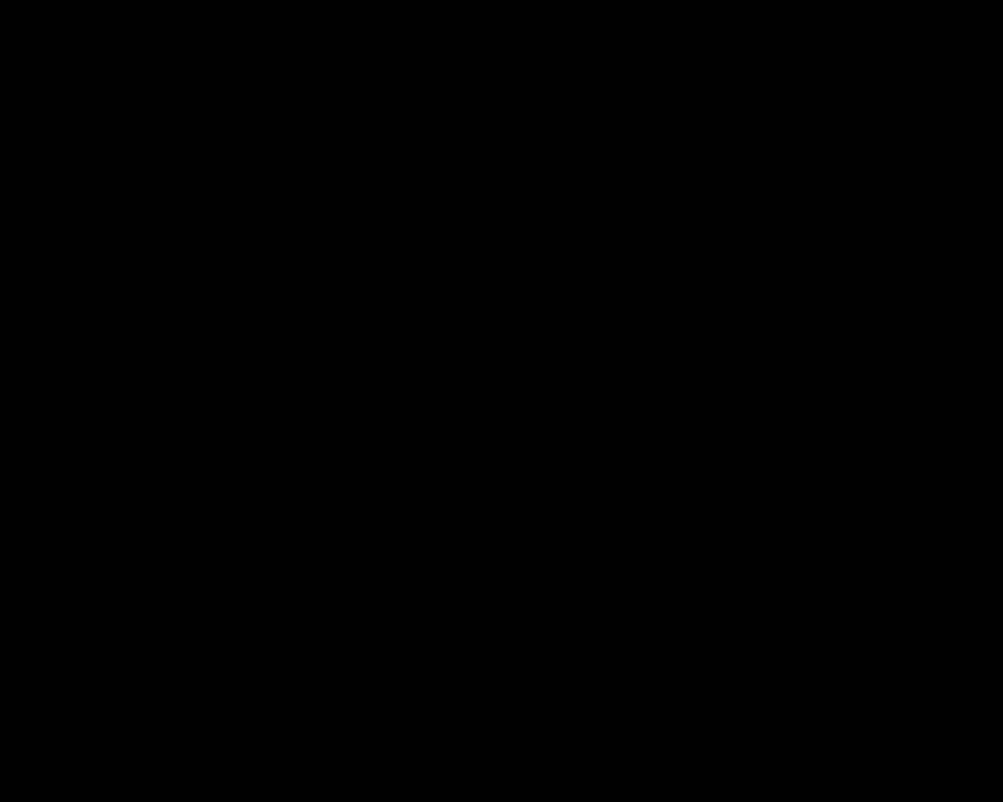
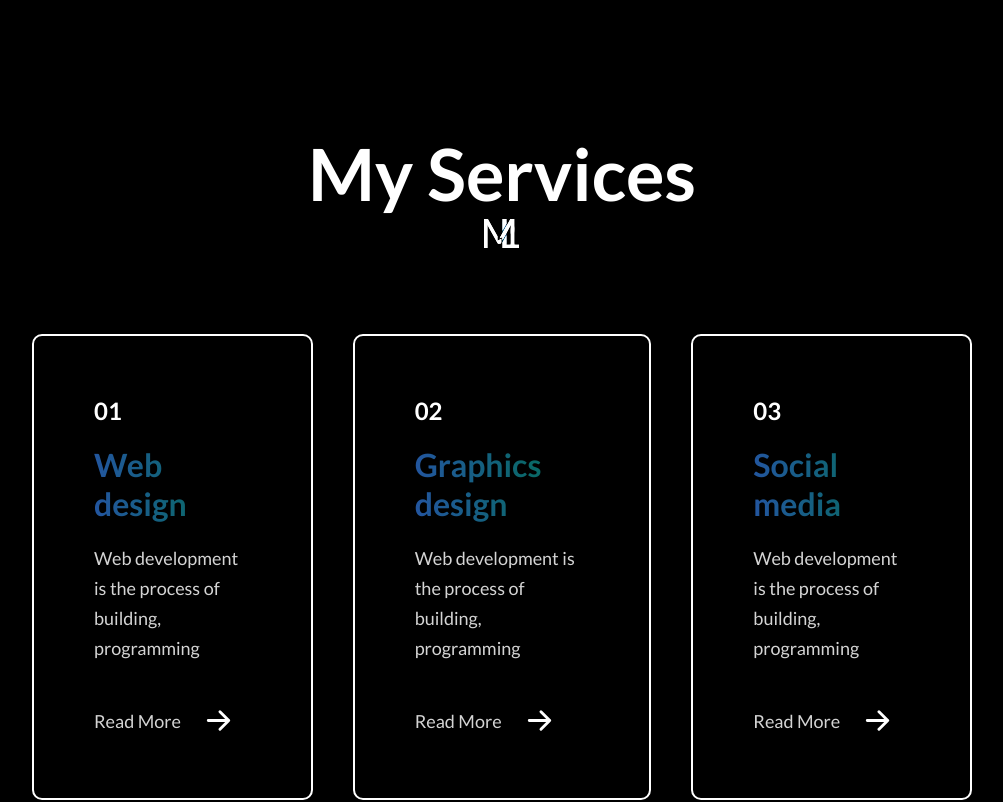
Before and after one commit to LataM88/portfolio, a React (Create React App) app: page / in a window 1280 px wide. Shown: the part 1520-2322 px from the top of the page, without its empty margins (138-1141 px from the left). Before the commit the page ends 1570 px from the top, so only its background shows below. Built offline with nearby package versions, Linux system fonts and the light colour scheme.

Commit message:
services/interests

```diff
--- a/src/App.js
+++ b/src/App.js
@@ -2,6 +2,7 @@
 import Navbar from './components/navbar';
 import Header from './components/Header/header';
 import About from './components/About/about';
+import Services from './components/Services/services';
 
 function App() {
   return (
@@ -9,6 +10,7 @@
       <Navbar />
       <Header />
       <About />
+      <Services />
     </div>
   );
 }
--- /dev/null
+++ b/src/assets/services_data.js
@@ -0,0 +1,34 @@
+const Services_Data = [
+    {
+        s_no:"01",
+        s_name:"Web design",
+        s_desc:"Web development is the process of building, programming"
+    },
+    {
+        s_no:"02",
+        s_name:"Graphics design",
+        s_desc:"Web development is the process of building, programming"
+    },
+    {
+        s_no:"03",
+        s_name:"Social media",
+        s_desc:"Web development is the process of building, programming"
+    },
+    {
+        s_no:"04",
+        s_name:"App design",
+        s_desc:"Web development is the process of building, programming"
+    },
+    {
+        s_no:"05",
+        s_name:"Frontend develeopers",
+        s_desc:"Web development is the process of building, programming"
+    },
+    {
+        s_no:"06",
+        s_name:"Digital marketing",
+        s_desc:"Web development is the process of building, programming"
+    },
+]
+
+export default Services_Data;
--- /dev/null
+++ b/src/components/Services/services.css
@@ -0,0 +1,83 @@
+.services-title img {
+    width: 35px;
+    height: 35px;
+}
+
+.services-readmore img {
+    width: 35px;
+    height: 35px;
+}
+
+.services {
+    display: flex;
+    flex-direction: column;
+    align-items: center;
+    justify-content: center;
+    gap: 80px;
+    margin: 80px 170px;
+}
+
+.services-title {
+    position: relative;
+}
+
+.services-title h1 {
+    padding: 0px 30px;
+    font-size: 72px;
+    font-weight: 600;
+}
+
+.services-format {
+    display: flex;
+    flex-direction: column;
+    justify-content: center;
+    gap: 20px;
+    padding: 60px;
+    border-radius: 10px;
+    border: 2px solid white;
+    transition: 0.4s;
+    cursor: pointer;
+    text-align: left;
+}
+
+.services-container {
+    display: grid;
+    grid-template-columns: 1fr 1fr 1fr;
+    gap: 40px;
+    margin-bottom: 80px;
+}
+
+.services-format h3 {
+    font-size: 24px;
+    font-weight: 600;
+}
+
+.services-format h2 {
+    font-size: 32px;
+    font-weight: 800;
+    background: linear-gradient(267deg, rgb(10, 104, 104) 32%, rgb(35, 85, 160) );
+    background-clip: text;
+    -webkit-background-clip: text;
+    -webkit-text-fill-color: transparent;
+}
+
+.services-format p {
+    color: #d4d4d4;
+    font-size: 18px;
+    line-height: 30px;
+    max-width: 300px;
+}
+
+.services-readmore {
+    display: flex;
+    gap: 20px;
+    align-items: center;
+    margin-top: 20px;
+}
+
+.services-format:hover {
+    border: 2px solid rgb(35, 85, 160);
+    background-image: linear-gradient(45deg, #23262b, #130747);
+    transform: scale(1.05);
+    transition: 0.4s;
+}
--- /dev/null
+++ b/src/components/Services/services.jsx
@@ -0,0 +1,31 @@
+import React from "react";
+import './services.css'
+import Services_Data from '../../assets/services_data'
+import Arrow_Icon from '../../assets/arrow-icon.svg'
+import logom from '../../logom.svg';
+
+const Services = () => {
+    return (
+        <div className="services">
+            <div className="services-title">
+                <h1>My Services</h1>
+                <img src={logom} alt="logo" />
+            </div>
+            <div className="services-container">
+                {Services_Data.map((service,index) => {
+                    return <div key={index} className="services-format">
+                        <h3>{service.s_no}</h3>
+                        <h2>{service.s_name}</h2>
+                        <p>{service.s_desc}</p>
+                        <div className="services-readmore">
+                            <p>Read More</p>
+                            <img src={Arrow_Icon} alt="Arrow_icon" />
+                        </div>
+                    </div>
+                })}
+            </div>
+        </div>
+    )
+}
+
+export default Services;
```
Also changed, not shown: src/assets/arrow-icon.svg (added).
